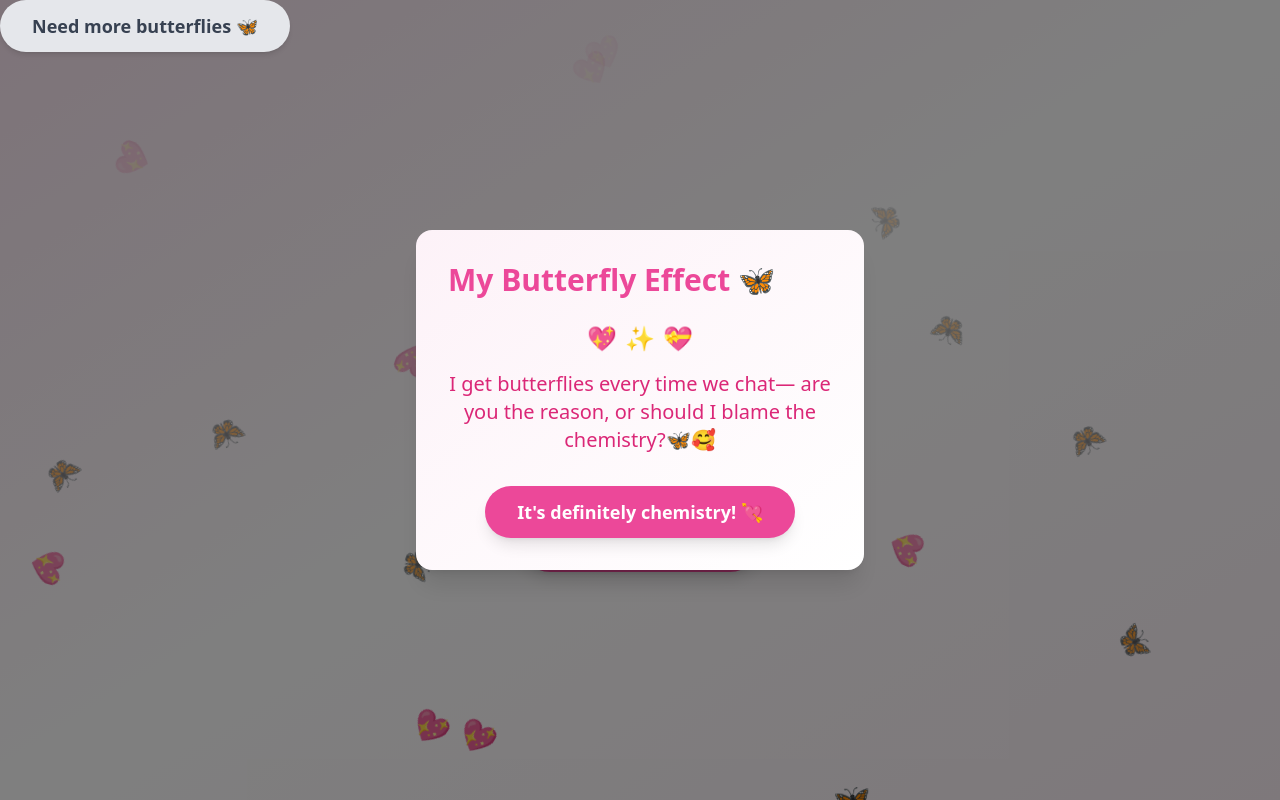
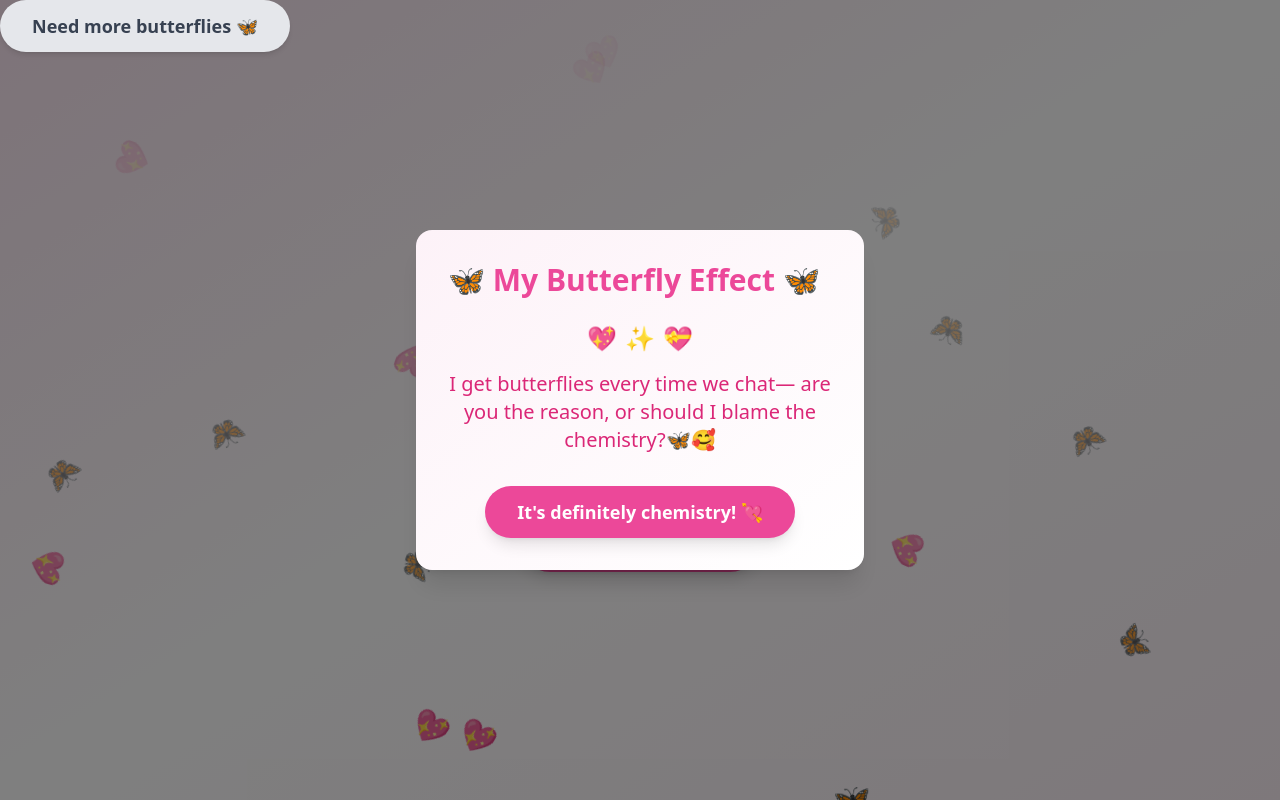
Before and after one commit to gmdevz/crush-letter, a Next.js app: page / in a window 1280 px wide. Both pictures are taken after a click on the button "Click me, please! 🥺". Built offline with nearby package versions, Linux system fonts and the light colour scheme.

Commit message:
fix: update love modal title styling
Added butterfly emojis on both sides of the "My Butterfly Effect" title in LoveModal:
- Changed from "My Butterfly Effect 🦋"
- To "🦋 My Butterfly Effect 🦋"
- Improves visual symmetry and reinforces the butterfly theme

```diff
--- a/app/components/LoveModal.jsx
+++ b/app/components/LoveModal.jsx
@@ -67,7 +67,7 @@ export default function LoveModal({ isOpen, onClose }) {
           transition={{ type: "spring", bounce: 0.4 }}
         >
           <h2 className="text-3xl font-bold text-pink-500 mb-6">
-            My Butterfly Effect 🦋
+            🦋 My Butterfly Effect 🦋
           </h2>
 
           <div className="flex justify-center gap-2 mb-4">
```
